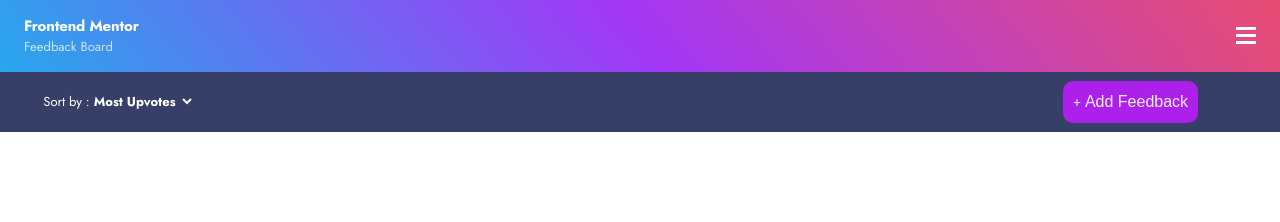
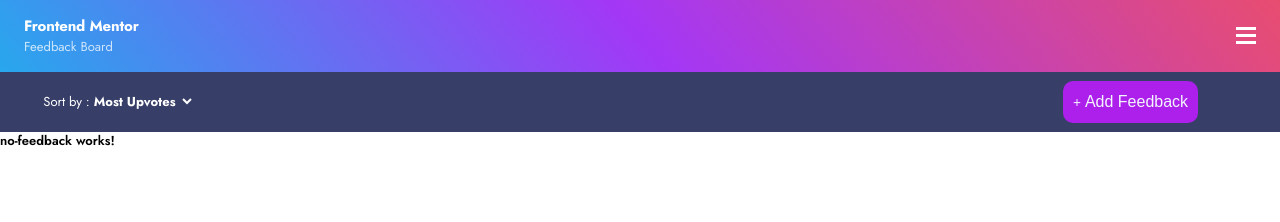
Before and after one commit to dbslapitan/FrontendMentor-ProductFeedback, an Angular app in the folder client/: page / in a window 1280 px wide. Shown: the top 222 px of the page. Built offline with nearby package versions, Linux system fonts and the light colour scheme.

Commit message:
Fix sort and restructure main components.

```diff
--- a/client/src/app/app.component.html
+++ b/client/src/app/app.component.html
@@ -14,4 +14,5 @@
 </nav>
 <main>
   <app-sort-and-filter></app-sort-and-filter>
+  <app-no-feedback></app-no-feedback>
 </main>
--- a/client/src/app/app.component.ts
+++ b/client/src/app/app.component.ts
@@ -9,7 +9,6 @@ export class AppComponent {
   title = 'product-feedback';
 
   toggleNavigation(){
-    console.log('DIV Clicked!!!');
     const svg = document.querySelector('.hamburger')!;
     const navContainer = document.querySelector('.nav-container')!;
 
--- a/client/src/app/app.module.ts
+++ b/client/src/app/app.module.ts
@@ -7,7 +7,8 @@ import { BrandComponent } from './navigation/brand/brand.component';
 import { CategoryComponent } from './navigation/category/category.component';
 import { RoadMapComponent } from './navigation/road-map/road-map.component';
 import { SortAndFilterComponent } from './main/sort-and-filter/sort-and-filter.component';
-import { FeedbackComponent } from './main/feedback/feedback.component';
+import { NoFeedbackComponent } from './main/suggestions/no-feedback/no-feedback.component';
+import { FeedbackComponent } from './main/suggestions/feedback/feedback.component';
 
 @NgModule({
   declarations: [
@@ -16,7 +17,8 @@ import { FeedbackComponent } from './main/feedback/feedback.component';
     CategoryComponent,
     RoadMapComponent,
     SortAndFilterComponent,
-    FeedbackComponent
+    NoFeedbackComponent,
+    FeedbackComponent,
   ],
   imports: [
     BrowserModule,
--- a/client/src/app/main/sort-and-filter/sort-and-filter.component.css
+++ b/client/src/app/main/sort-and-filter/sort-and-filter.component.css
@@ -24,6 +24,7 @@ ul{
 
 label{
   align-items: center;
+  cursor: pointer;
   display: inline-flex;
   height: 100%;
   justify-content: space-between;
@@ -35,6 +36,10 @@ label span{
   font-weight: var(--regular);
   font-size: 1rem;
   margin-left: 9.4118%;
+}
+
+label:hover > span{
+  color: var(--AD1FEA-color);
 }
 
 li{
@@ -54,10 +59,6 @@ input[type="radio"]:checked + label > span{
 input[type="radio"]:checked + label::after{
   content: url('../../../assets/shared/icon-check.svg');
   margin-right: 1rem;
-}
-
-li:hover{
-  color: var(--AD1FEA-color);
 }
 
 li:last-of-type{
@@ -112,6 +113,6 @@ li:last-of-type{
   font-weight: var(--bold);
 }
 
-.toggle{
+.sort-button.toggle{
   display: none;
 }
--- a/client/src/app/main/sort-and-filter/sort-and-filter.component.ts
+++ b/client/src/app/main/sort-and-filter/sort-and-filter.component.ts
@@ -14,9 +14,7 @@ export class SortAndFilterComponent implements OnInit {
 
   clickCheck() {
     const dropdownOptions = document.querySelector('.sort-button')!;
-    console.log(dropdownOptions)
     dropdownOptions.classList.toggle('toggle');
-    console.log(dropdownOptions.classList);
   }
 
 }
--- /dev/null
+++ b/client/src/app/main/suggestions/no-feedback/no-feedback.component.html
@@ -0,0 +1 @@
+<p>no-feedback works!</p>
--- /dev/null
+++ b/client/src/app/main/suggestions/no-feedback/no-feedback.component.ts
@@ -0,0 +1,15 @@
+import { Component, OnInit } from '@angular/core';
+
+@Component({
+  selector: 'app-no-feedback',
+  templateUrl: './no-feedback.component.html',
+  styleUrls: ['./no-feedback.component.css']
+})
+export class NoFeedbackComponent implements OnInit {
+
+  constructor() { }
+
+  ngOnInit(): void {
+  }
+
+}
```
Also changed, not shown: client/src/app/main/suggestions/feedback/feedback.component.css (added), client/src/app/main/suggestions/feedback/feedback.component.html (renamed from client/src/app/main/feedback/feedback.component.html), client/src/app/main/suggestions/feedback/feedback.component.ts (renamed from client/src/app/main/feedback/feedback.component.ts), client/src/app/main/suggestions/no-feedback/no-feedback.component.css (added).
